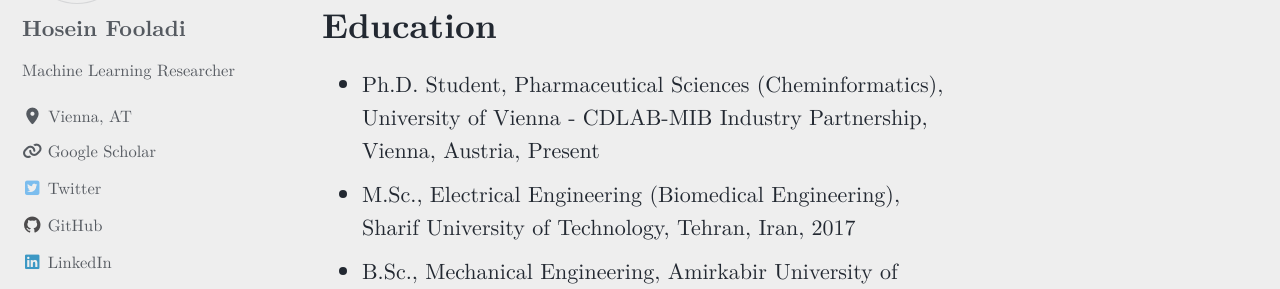
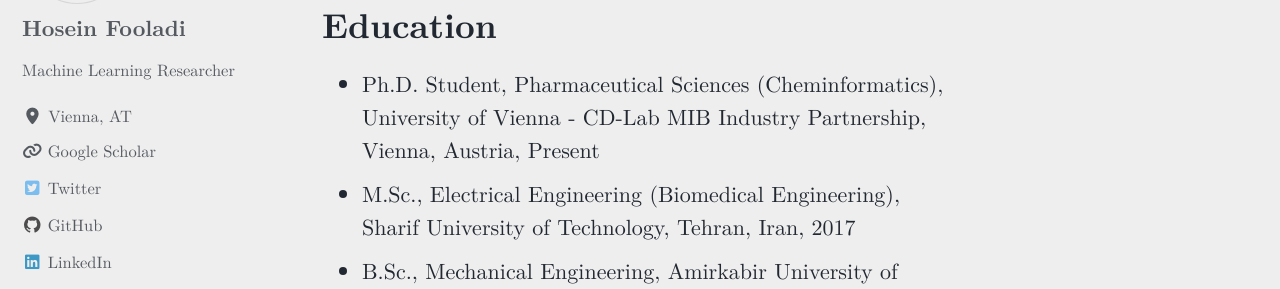
Before and after one commit to HFooladi/HFooladi.github.io, a Jekyll site: the page built from _pages/cv.md, in a window 1280 px wide and 900 px high. Shown: the part 226-515 px from the top of the window. Built offline with Jekyll 4.4.1, drawn with Linux system fonts in a browser that asks for light colours; cached includes are drawn as plain includes.

```diff
--- a/_pages/cv.md
+++ b/_pages/cv.md
@@ -13,7 +13,7 @@ Download PDF version of my CV from [here](https://hfooladi.github.io//files/CV_H
 Education
 ======
 
-* Ph.D. Student, Pharmaceutical Sciences (Cheminformatics), University of Vienna - CDLAB-MIB Industry Partnership, Vienna, Austria, Present
+* Ph.D. Student, Pharmaceutical Sciences (Cheminformatics), University of Vienna - CD-Lab MIB Industry Partnership, Vienna, Austria, Present
 * M.Sc., Electrical Engineering (Biomedical Engineering), Sharif University of Technology, Tehran, Iran, 2017
 * B.Sc., Mechanical Engineering, Amirkabir University of Technology (Tehran Polytechnic), Tehran, Iran, 2014
 
```
